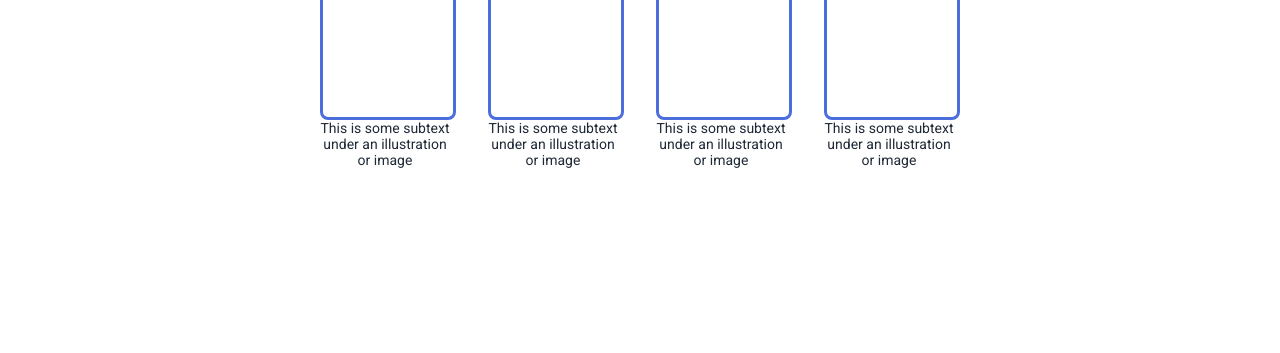
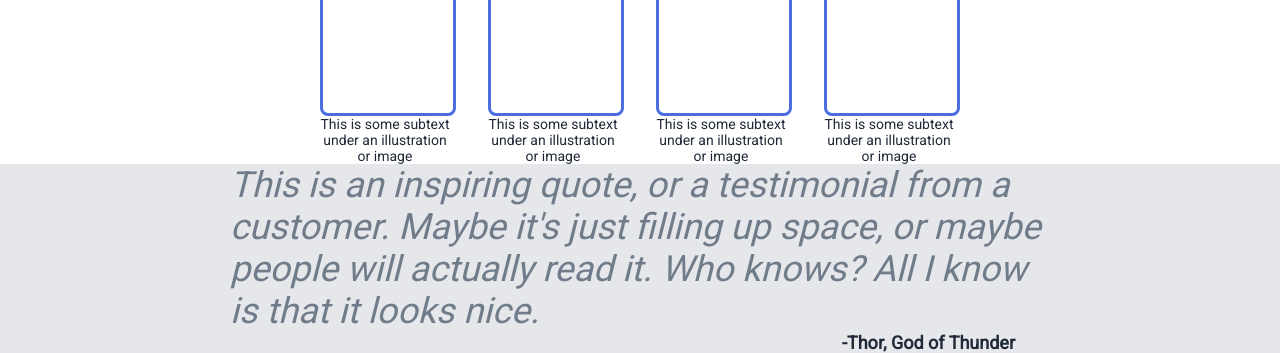
Before and after one commit to mdavison35/landing-page, a plain HTML site: page index.html in a window 1280 px wide. Shown: the part 554-907 px from the top of the page. Before the commit the page ends 800 px from the top, so only its background shows below. Drawn offline with Linux system fonts and the light colour scheme.

Commit message:
Add syled quote and attribution to content-4 div in index.html
Prior to this change the content-4 div was empty. This change adds
a quote and an attribution. It styles the text of both an adds a
background color.

```diff
--- a/index.html
+++ b/index.html
@@ -58,7 +58,18 @@
         </div>
       </div>
     </div>
-    <div class="content-3"></div>
+    <div class="content-3">
+      <div class="quote">
+        <p>
+          <em
+            >This is an inspiring quote, or a testimonial from a customer. Maybe
+            it's just filling up space, or maybe people will actually read it.
+            Who knows? All I know is that it looks nice.</em
+          >
+        </p>
+      </div>
+      <div class="attribution">-Thor, God of Thunder</div>
+    </div>
     <div class="content-4"></div>
     <div class="content-5"></div>
   </body>
--- a/style.css
+++ b/style.css
@@ -2,6 +2,10 @@ body {
   font-family: Roboto, serif;
   display: flex;
   flex-direction: column;
+  margin: 0;
+}
+
+p {
   margin: 0;
 }
 
@@ -98,3 +102,28 @@ button {
   display: flex;
   gap: 32px;
 }
+
+.content-3 {
+  display: flex;
+  flex-direction: column;
+  background-color: #e5e7eb;
+  justify-content: center;
+  align-items: center;
+}
+
+.quote {
+  width: 820px;
+  font-size: 36px;
+  color: #717c8b;
+  font-weight: lighter;
+  display: flex;
+  align-items: center;
+}
+
+.attribution {
+  text-align: right;
+  width: 750px;
+  color: #1f2937;
+  font-size: 18px;
+  font-weight: 700;
+}
```
